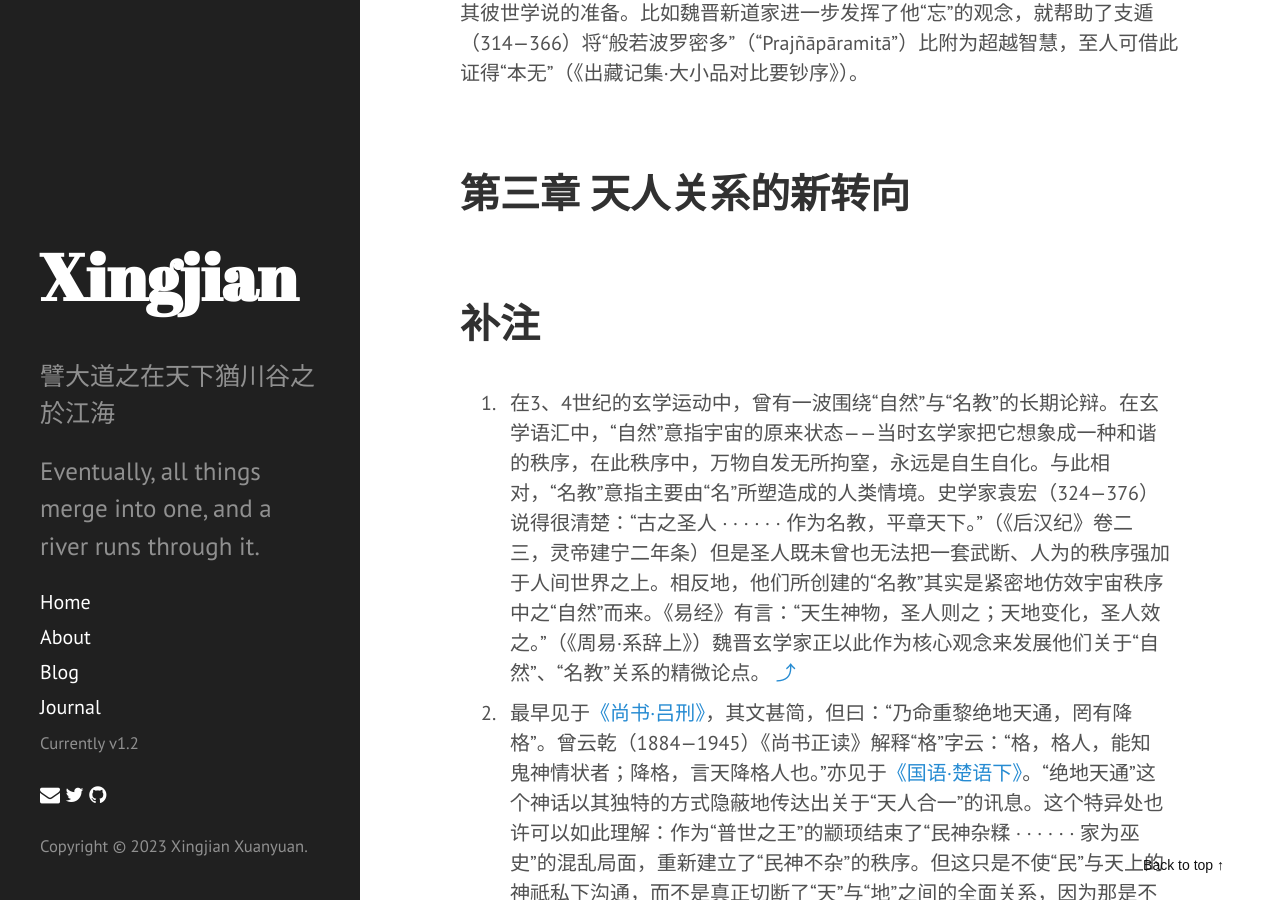
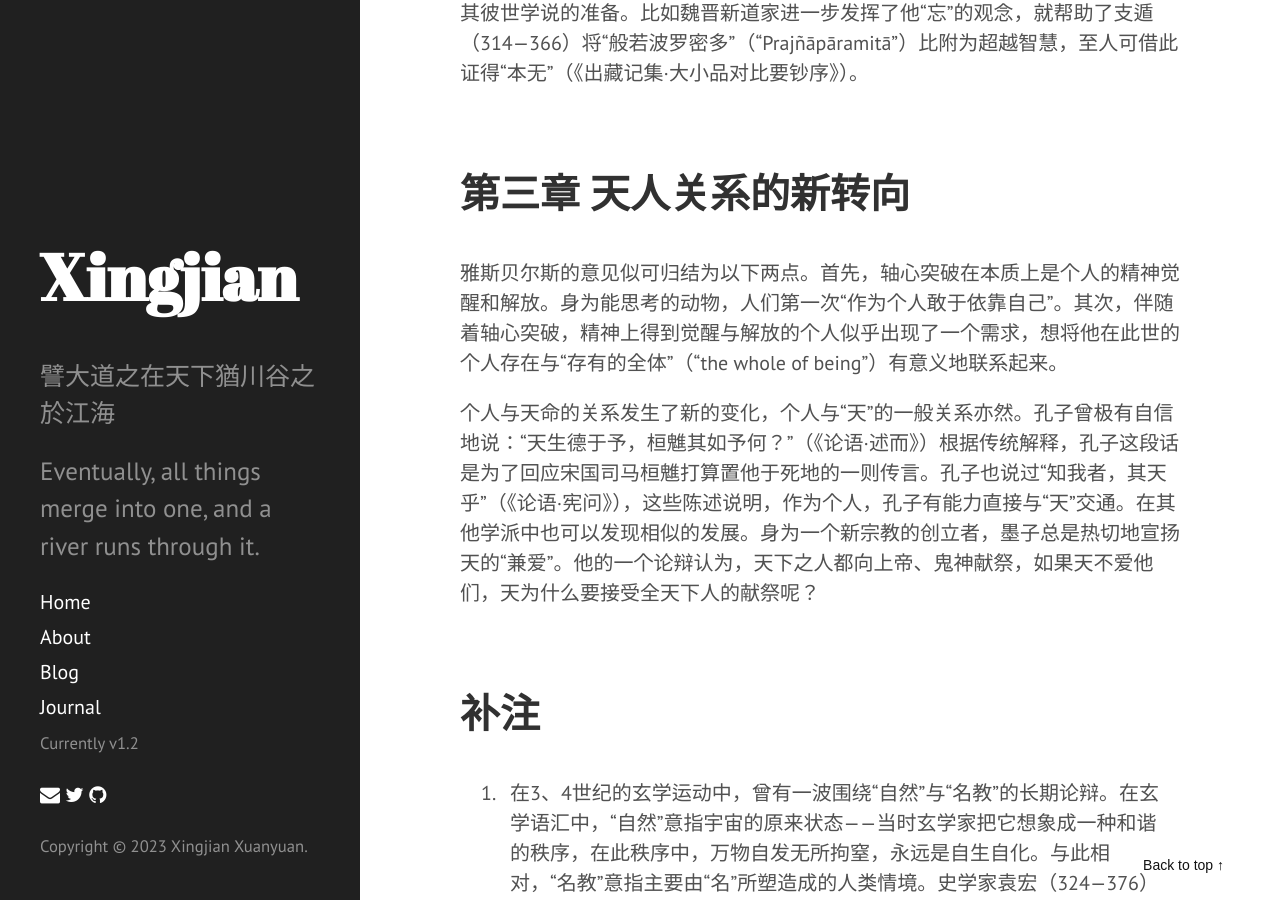
Before and after one commit to xyxj1024/xyxj1024.github.io, a Jekyll site: the page built from _posts/2021-07-31-Chinese-axial-breakthrough.md, in a window 1280 px wide and 900 px high, scrolled down 8767 px. Built offline with Jekyll 4.4.1, drawn with Linux system fonts in a browser that asks for light colours; nearby versions of some CDN libraries.

Commit message:
Update Site

```diff
--- a/_posts/2021-07-31-Chinese-axial-breakthrough.md
+++ b/_posts/2021-07-31-Chinese-axial-breakthrough.md
@@ -121,6 +121,10 @@ last_modified_at:   "2023-08-01"
 
 ## 第三章 天人关系的新转向
 
+雅斯贝尔斯的意见似可归结为以下两点。首先，轴心突破在本质上是个人的精神觉醒和解放。身为能思考的动物，人们第一次“作为个人敢于依靠自己”。其次，伴随着轴心突破，精神上得到觉醒与解放的个人似乎出现了一个需求，想将他在此世的个人存在与“存有的全体”（“the whole of being”）有意义地联系起来。
+
+个人与天命的关系发生了新的变化，个人与“天”的一般关系亦然。孔子曾极有自信地说：“天生德于予，桓魋其如予何？”（《论语·述而》）根据传统解释，孔子这段话是为了回应宋国司马桓魋打算置他于死地的一则传言。孔子也说过“知我者，其天乎”（《论语·宪问》），这些陈述说明，作为个人，孔子有能力直接与“天”交通。在其他学派中也可以发现相似的发展。身为一个新宗教的创立者，墨子总是热切地宣扬天的“兼爱”。他的一个论辩认为，天下之人都向上帝、鬼神献祭，如果天不爱他们，天为什么要接受全天下人的献祭呢？
+
 ## 补注
 
 [^1]: 在3、4世纪的玄学运动中，曾有一波围绕“自然”与“名教”的长期论辩。在玄学语汇中，“自然”意指宇宙的原来状态&mdash;&mdash;当时玄学家把它想象成一种和谐的秩序，在此秩序中，万物自发无所拘窒，永远是自生自化。与此相对，“名教”意指主要由“名”所塑造成的人类情境。史学家袁宏（324&mdash;376）说得很清楚：“古之圣人 · · · · · · 作为名教，平章天下。”（《后汉纪》卷二三，灵帝建宁二年条）但是圣人既未曾也无法把一套武断、人为的秩序强加于人间世界之上。相反地，他们所创建的“名教”其实是紧密地仿效宇宙秩序中之“自然”而来。《易经》有言：“天生神物，圣人则之；天地变化，圣人效之。”（《周易·系辞上》）魏晋玄学家正以此作为核心观念来发展他们关于“自然”、“名教”关系的精微论点。
```
Also changed, not shown: _journals/2023-08-09-boj-ycc.md (deleted, +0 -25 lines), _pages/journal.md (+1 -1 lines).
